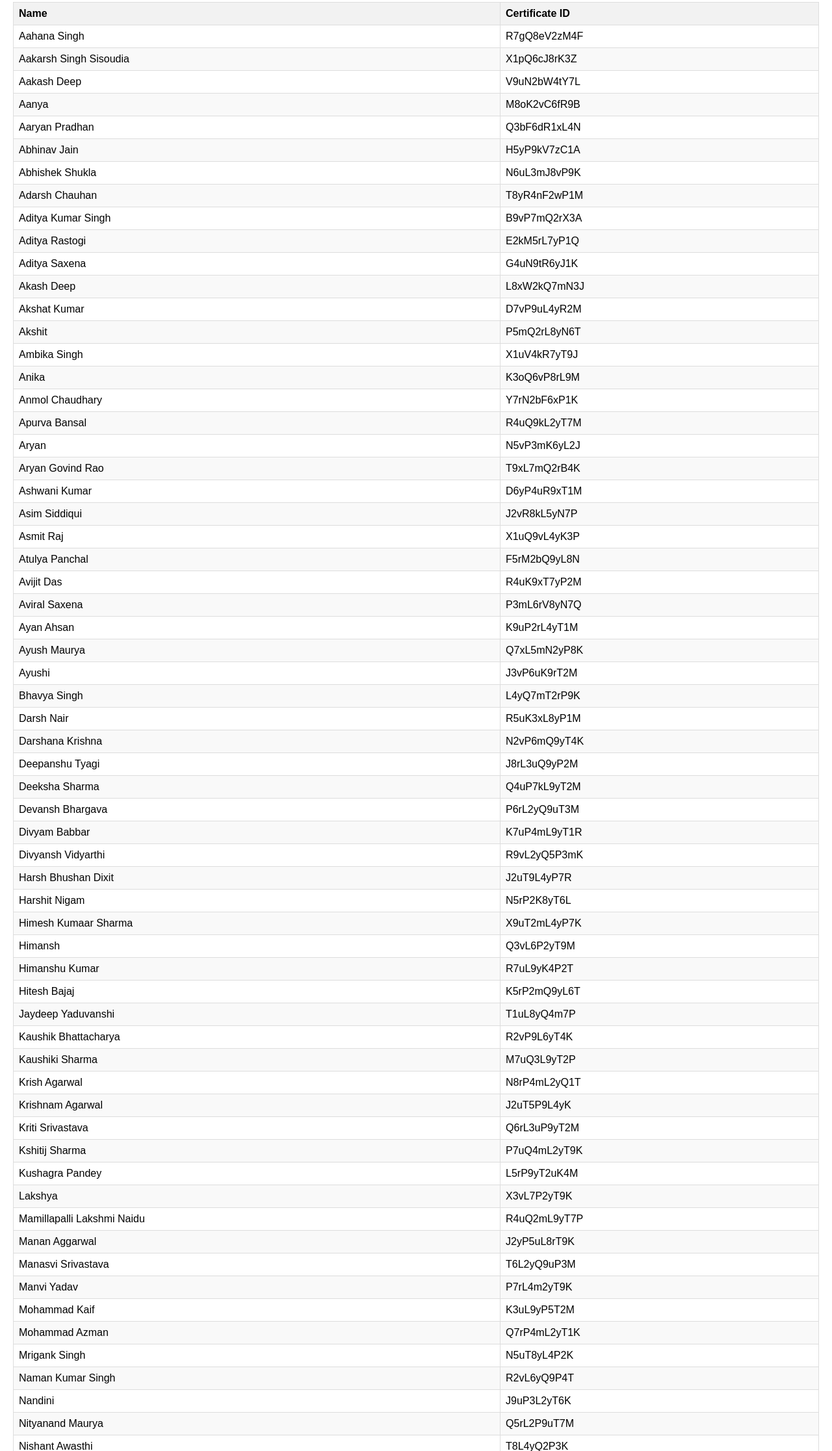
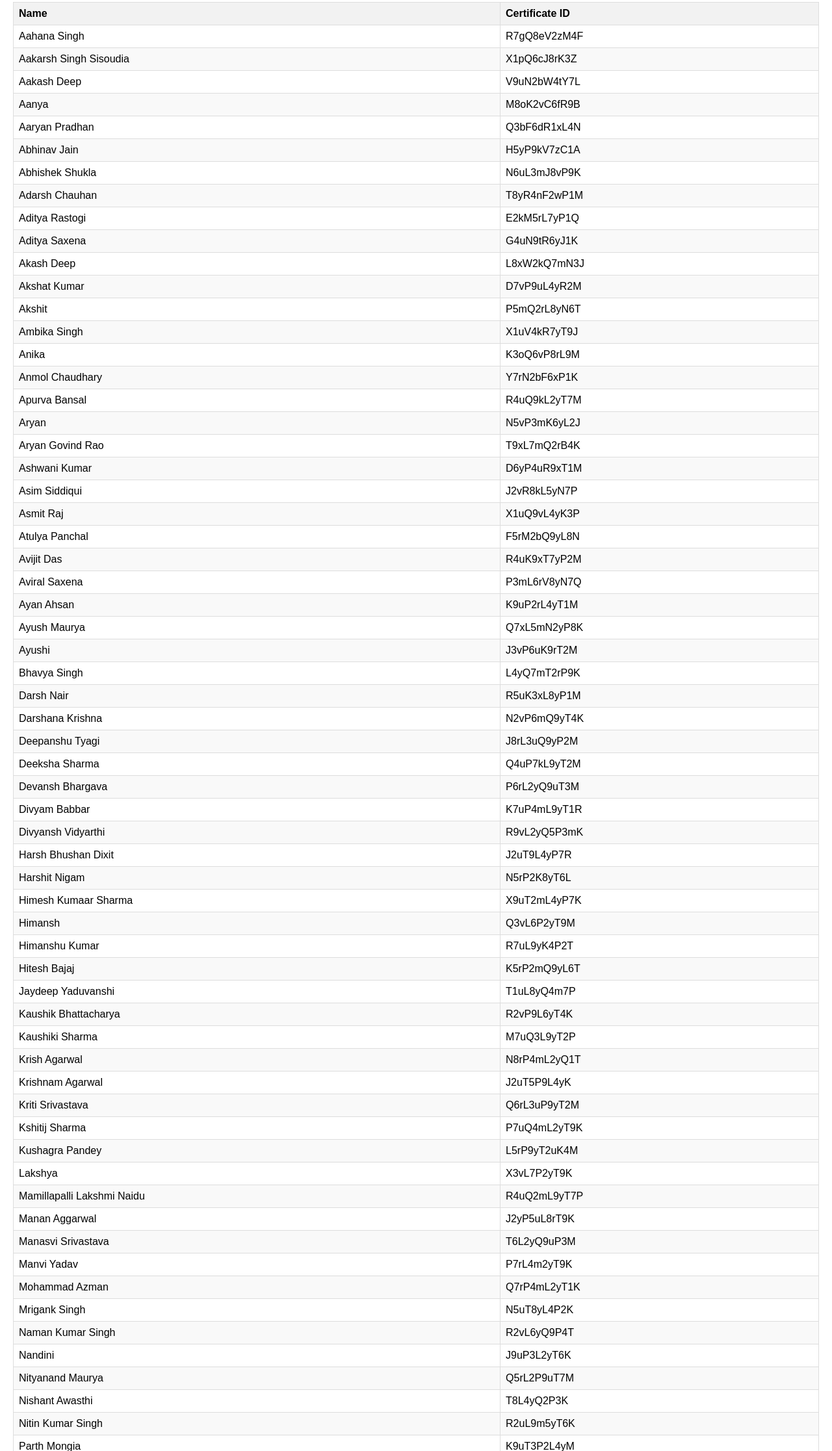
Before and after one commit to GDSCSRMIST/hackTheFlag, a plain HTML site: page index.html in a window 1280 px wide. Shown: the part 77-2310 px from the top of the page at 65% size. Drawn offline with Linux system fonts and the light colour scheme.

Commit message:
removed names of organizers

```diff
--- a/index.html
+++ b/index.html
@@ -44,7 +44,6 @@
             <tr><td>Abhinav Jain</td><td>H5yP9kV7zC1A</td></tr>
             <tr><td>Abhishek Shukla</td><td>N6uL3mJ8vP9K</td></tr>
             <tr><td>Adarsh Chauhan</td><td>T8yR4nF2wP1M</td></tr>
-            <tr><td>Aditya Kumar Singh</td><td>B9vP7mQ2rX3A</td></tr>
             <tr><td>Aditya Rastogi</td><td>E2kM5rL7yP1Q</td></tr>
             <tr><td>Aditya Saxena</td><td>G4uN9tR6yJ1K</td></tr>
             <tr><td>Akash Deep</td><td>L8xW2kQ7mN3J</td></tr>
@@ -92,7 +91,6 @@
             <tr><td>Manan Aggarwal</td><td>J2yP5uL8rT9K</td></tr>
             <tr><td>Manasvi Srivastava</td><td>T6L2yQ9uP3M</td></tr>
             <tr><td>Manvi Yadav</td><td>P7rL4m2yT9K</td></tr>
-            <tr><td>Mohammad Kaif</td><td>K3uL9yP5T2M</td></tr>
             <tr><td>Mohammad Azman</td><td>Q7rP4mL2yT1K</td></tr>
             <tr><td>Mrigank Singh</td><td>N5uT8yL4P2K</td></tr>
             <tr><td>Naman Kumar Singh</td><td>R2vL6yQ9P4T</td></tr>
```
